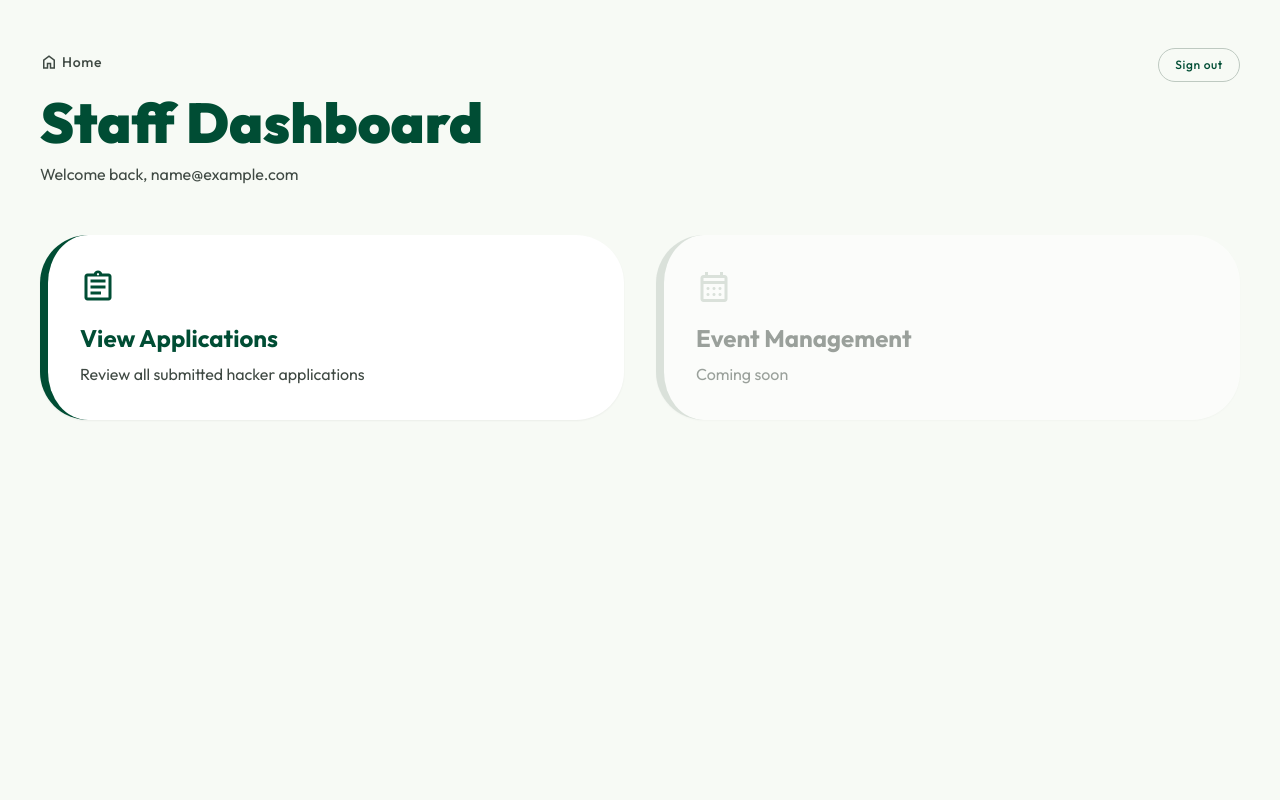
After one commit to yohanc3/hackiwu, a Flask app: page /staff/dashboard in a window 1280 px wide. The commit adds this page. Run offline with Flask 3, Linux system fonts and the light colour scheme; the visitor is signed in with stand-in values (Sample User, id 1); parts of the project's set-up code (start-up, migrations or seed data) failed here and were passed over; some libraries are stand-ins or nearby versions.

Commit message:
add staff dashboard + not require staff code during login

```diff
--- a/app.py
+++ b/app.py
@@ -43,10 +43,10 @@ def staff_required(view_function):
 
 def _safe_redirect_path(next_path):
     if not next_path or not isinstance(next_path, str):
-        return url_for("view_applications")
+        return url_for("staff_dashboard")
     if next_path.startswith("/") and not next_path.startswith("//"):
         return next_path
-    return url_for("view_applications")
+    return url_for("staff_dashboard")
 
 
 @app.route("/")
@@ -62,11 +62,7 @@ def staff_login():
     if request.method == "POST":
         email = (request.form.get("email") or "").strip().lower()
         password = request.form.get("password") or ""
-        staff_code = (request.form.get("staff_code") or "").strip()
 
-        if staff_code != config.STAFF_CODE:
-            flash("Staff code does not match.", "error")
-            return render_template("staff_login.html", email_prefill=email)
         if not email or not password:
             flash("Enter your email and password.", "error")
             return render_template("staff_login.html", email_prefill=email)
@@ -106,30 +102,30 @@ def staff_login():
 @app.route("/staff/signup", methods=["GET", "POST"])
 def staff_signup():
     if session.get("staff_id"):
-        return redirect(url_for("view_applications"))
+        return redirect(url_for("staff_dashboard"))
 
     if request.method == "POST":
         email = (request.form.get("email") or "").strip().lower()
+        email_input = request.form.get("email") or ""
         password = request.form.get("password") or ""
         password_confirm = request.form.get("password_confirm") or ""
         staff_code = (request.form.get("staff_code") or "").strip()
-        email_input = request.form.get("email") or ""
+
+        def _err(msg):
+            flash(msg, "error")
+            return render_template("staff_signup.html", email_prefill=email_input, staff_code_prefill=staff_code)
 
         if staff_code != config.STAFF_CODE:
-            flash("Staff code does not match.", "error")
-            return render_template("staff_signup.html", email_prefill=email_input)
+            return _err("Staff code does not match.")
 
         if not email or not password:
-            flash("Enter your email and a password.", "error")
-            return render_template("staff_signup.html", email_prefill=email_input)
+            return _err("Enter your email and a password.")
 
         if password != password_confirm:
-            flash("Passwords do not match.", "error")
-            return render_template("staff_signup.html", email_prefill=email_input)
+            return _err("Passwords do not match.")
 
         if len(password) < 8:
-            flash("Use a password with at least 8 characters.", "error")
-            return render_template("staff_signup.html", email_prefill=email_input)
+            return _err("Use a password with at least 8 characters.")
 
         password_hash = generate_password_hash(password)
 
@@ -150,14 +146,13 @@ def staff_signup():
                 )
                 rows = lookup.data or []
             if not rows:
-                flash("Could not create account. Try again.", "error")
-                return render_template("staff_signup.html", email_prefill=email_input)
+                return _err("Could not create account. Try again.")
 
             row = rows[0]
             session["staff_id"] = row["id"]
             session["staff_email"] = row["email"]
             flash("Account created. You're signed in.", "success")
-            return redirect(url_for("view_applications"))
+            return redirect(url_for("staff_dashboard"))
 
         except Exception as exc:
             print(f"Staff signup error: {exc}")
@@ -169,13 +164,10 @@ def staff_signup():
                 or "duplicate key" in err_text.lower()
                 or "unique constraint" in err_text.lower()
             )
-            if duplicate:
-                flash("That email is already registered. Sign in instead.", "error")
-            else:
-                flash("Something went wrong. Please try again later.", "error")
-            return render_template("staff_signup.html", email_prefill=email_input)
+            msg = "That email is already registered. Sign in instead." if duplicate else "Something went wrong. Please try again later."
+            return _err(msg)
 
-    return render_template("staff_signup.html", email_prefill="")
+    return render_template("staff_signup.html", email_prefill="", staff_code_prefill="")
 
 
 @app.route("/staff/logout", methods=["POST"])
@@ -242,6 +234,12 @@ def register():
     return render_template("register.html", form_data=form_data)
 
 
+@app.route("/staff/dashboard")
+@staff_required
+def staff_dashboard():
+    return render_template("staff_dashboard.html")
+
+
 @app.route("/applications")
 @staff_required
 def view_applications():
--- a/templates/applications.html
+++ b/templates/applications.html
@@ -10,6 +10,12 @@
 {% block content %}
 <div class="min-h-screen bg-surface py-12 px-gutter">
     <div class="max-w-[min(1640px,100%)] mx-auto px-4 sm:px-6 lg:px-8">
+        <div class="mb-6">
+            <a href="{{ url_for('staff_dashboard') }}" class="inline-block text-mono-label text-primary">
+                <span class="material-symbols-outlined text-lg align-middle mr-1">arrow_back</span>
+                Back to dashboard
+            </a>
+        </div>
         <div class="flex flex-wrap justify-between items-start gap-4 mb-8">
             <div>
                 <h1 class="font-headline-xl text-headline-xl text-primary font-black">Hacker Applications</h1>
--- a/templates/base.html
+++ b/templates/base.html
@@ -80,12 +80,13 @@
       {% if messages %}
         <div class="fixed top-24 right-6 z-[60] flex flex-col gap-3">
           {% for category, message in messages %}
-            <div class="px-6 py-4 rounded-xl shadow-lg border backdrop-blur-md flex items-center gap-3 animate-in slide-in-from-right duration-300
+            <div class="px-6 py-4 rounded-xl shadow-lg border backdrop-blur-md flex items-center gap-3
               {% if category == 'success' %} bg-primary/90 text-white border-primary {% else %} bg-error/90 text-white border-error {% endif %}">
               <span class="material-symbols-outlined">
                 {% if category == 'success' %} check_circle {% else %} error {% endif %}
               </span>
-              <p class="font-bold">{{ message }}</p>
+              <p class="font-bold flex-1">{{ message }}</p>
+              <button type="button" onclick="this.closest('div').remove()" class="material-symbols-outlined opacity-70 hover:opacity-100 text-lg">close</button>
             </div>
           {% endfor %}
         </div>
--- a/templates/landing_page.html
+++ b/templates/landing_page.html
@@ -14,7 +14,7 @@
                 <a class="text-mono-label text-on-surface-variant hover:text-primary transition-colors" href="#team">Team</a>
                 <a class="text-mono-label text-on-surface-variant hover:text-primary transition-colors" href="#faq">FAQ</a>
                 {% if staff_logged_in %}
-                <a class="text-mono-label text-primary font-bold" href="{{ url_for('view_applications') }}">Staff portal</a>
+                <a class="text-mono-label text-primary font-bold" href="{{ url_for('staff_dashboard') }}">Staff portal</a>
                 {% else %}
                 <a class="inline-block text-mono-label text-white bg-primary px-4 py-2 rounded-full" href="{{ url_for('staff_login') }}">Staff login</a>
                 {% endif %}
@@ -22,7 +22,7 @@
             </div>
             <div class="md:hidden flex items-center gap-stack-md">
                 {% if staff_logged_in %}
-                <a class="text-mono-label text-primary font-bold" href="{{ url_for('view_applications') }}">Staff portal</a>
+                <a class="text-mono-label text-primary font-bold" href="{{ url_for('staff_dashboard') }}">Staff portal</a>
                 {% else %}
                 <a class="inline-block text-mono-label text-white bg-primary px-4 py-2 rounded-full" href="{{ url_for('staff_login') }}">Staff login</a>
                 {% endif %}
--- /dev/null
+++ b/templates/staff_dashboard.html
@@ -0,0 +1,37 @@
+{% extends "base.html" %}
+
+{% block content %}
+<div class="min-h-screen bg-surface py-12 px-gutter">
+    <div class="max-w-[1200px] mx-auto">
+        <div class="flex justify-between items-start mb-12">
+            <div>
+                <a href="{{ url_for('index') }}" class="inline-flex items-center text-mono-label text-on-surface-variant mb-4">
+                    <span class="material-symbols-outlined text-lg mr-1">home</span>
+                    Home
+                </a>
+                <h1 class="text-headline-xl text-primary font-black mb-2">Staff Dashboard</h1>
+                <p class="text-on-surface-variant">Welcome back, {{ staff_email }}</p>
+            </div>
+            <form action="{{ url_for('staff_logout') }}" method="POST">
+                <button type="submit" class="text-mono-label text-xs text-primary border border-outline-variant px-4 py-2 rounded-full">
+                    Sign out
+                </button>
+            </form>
+        </div>
+
+        <div class="grid grid-cols-1 md:grid-cols-2 gap-stack-lg">
+            <a href="{{ url_for('view_applications') }}" class="bg-white p-stack-lg rounded-xl border-l-8 border-primary shadow-sm block">
+                <span class="material-symbols-outlined text-primary text-4xl mb-stack-md">assignment</span>
+                <h3 class="text-headline-md text-primary mb-stack-sm font-bold">View Applications</h3>
+                <p class="text-on-surface-variant">Review all submitted hacker applications</p>
+            </a>
+
+            <div class="bg-white p-stack-lg rounded-xl border-l-8 border-outline-variant shadow-sm opacity-50">
+                <span class="material-symbols-outlined text-outline-variant text-4xl mb-stack-md">calendar_month</span>
+                <h3 class="text-headline-md text-on-surface-variant mb-stack-sm font-bold">Event Management</h3>
+                <p class="text-on-surface-variant">Coming soon</p>
+            </div>
+        </div>
+    </div>
+</div>
+{% endblock %}
```
Also changed, not shown: templates/staff_login.html (+23 -10 lines), templates/staff_signup.html (+31 -5 lines).
